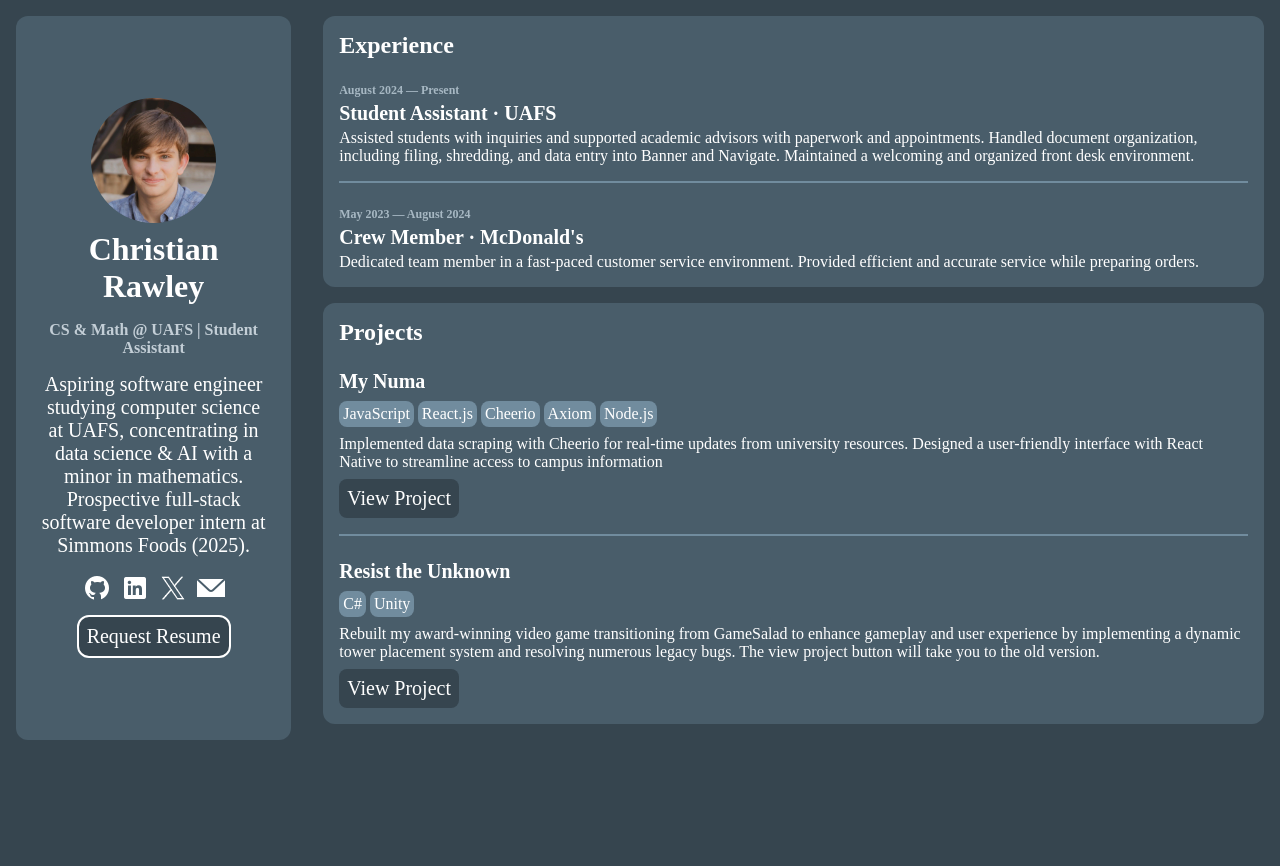
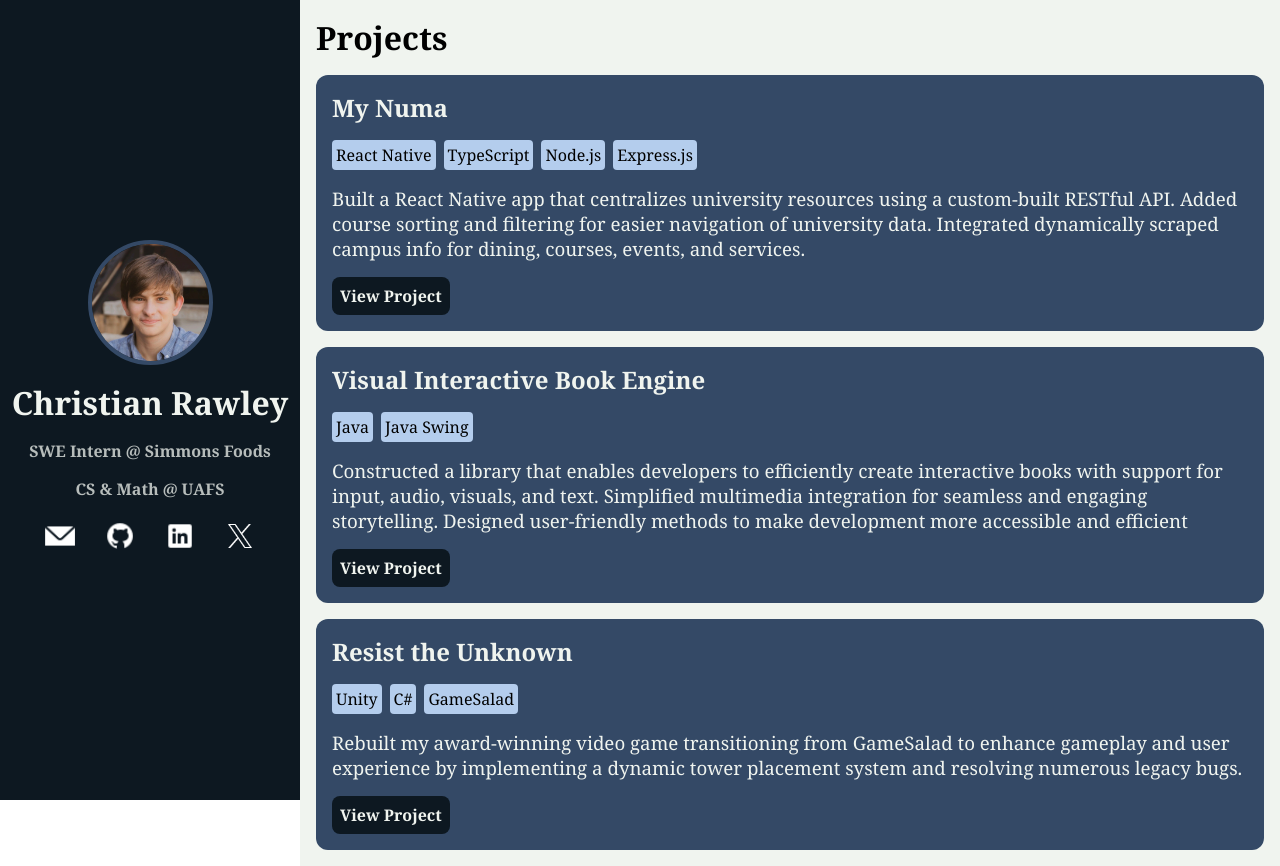
Before and after one commit to ChristianRawley/christianrawley.github.io, a plain HTML site: page index.html in a window 1280 px wide. Before the commit the page ends 800 px from the top, so only its background shows below. Drawn offline with Linux system fonts and the light colour scheme.

Commit message:
revamped for cerawley.com

```diff
--- a/index.html
+++ b/index.html
@@ -1,88 +1,58 @@
 <!DOCTYPE html>
 <html lang="en">
 <head>
-        <meta charset="UTF-8">
     <meta name="viewport" content="width=device-width, initial-scale=1.0">
-        <meta name="description" content="Christian Rawley's portfolio showcasing software engineering projects and skills.">
-        <meta property="og:title" content="Christian Rawley - Portfolio" />
-        <meta property="og:description" content="Welcome to my portfolio! Explore my projects, skills, and experience in software development." />
-        <meta property="og:image" content="src/og_banner.jpg" />
-        <meta property="og:url" content="https://christianrawley.github.io" />
-        <meta property="og:type" content="website" />
-        <meta property="og:site_name" content="Christian Rawley Portfolio" />
-        <meta property="og:locale" content="en_US" />
     <title>Christian Rawley | Portfolio</title>
     <link rel="stylesheet" href="style.css">
 </head>
+
 <body>
-        <div class="container">
-
-            <!-- Profile Container -->
-             <div class="profile-container">
-                <img src="src/pfp.jpg" alt="profile picture">
+    <!--Sidebar-->
+    <div class="sidebar">
+        <img src="src/pfp.jpg">
         <h1>Christian Rawley</h1>
-                <h2>CS & Math @ UAFS | Student Assistant</h2>
-                <p>Aspiring software engineer studying computer science at UAFS, concentrating in data science & AI with a minor in mathematics. Prospective full-stack software developer intern at Simmons Foods (2025).
-                </p>
-                <div class="profile-contacts">
-                    <a href="https://www.github.com/ChristianRawley"><img src="src/github.png" alt="github link"></a>
-                    <a href="https://www.linkedin.com/in/christian-rawley"><img src="src/linkedin.png" alt="linkedin link"></a>
-                    <a href="https://www.x.com/ChristianRawley"><img src="src/x.png" alt="x link"></a>
-                    <a href="mailto:christianrawley0@gmail.com"><img src="src/email.png" alt="email link"></a>
-                </div>
-                <a href="mailto:christianrawley0@gmail.com" style="text-decoration: none; color: white; font-size: 20px; padding: 8px; border-style: solid; border-width: 2px; border-radius: 12px; background-color: #36454f">Request Resume</a>
-             </div>
-
-             <!-- Main Container -->
-              <div class="main-container">
-
-                <!-- Experience -->
-                <div class="experience-container">
-                    <h2 style="font-size: 24px;">Experience</h2>
-                    <div class="experience">
-                        <h4>August 2024 &mdash; Present</h4>
-                        <h2>Student Assistant &middot; UAFS</h2>
-                        <p>Assisted students with inquiries and supported academic advisors with paperwork and appointments. Handled document organization, including filing, shredding, and data entry into Banner and Navigate. Maintained a welcoming and organized front desk environment.</p>
-                    </div>
-                    <hr style="margin-top: 16px; color: #718C9E; border-style: solid;">
-                    <div class="experience">
-                        <h4>May 2023 &mdash; August 2024</h4>
-                        <h2>Crew Member &middot; McDonald's</h2>
-                        <p>Dedicated team member in a fast-paced customer service environment. Provided efficient and accurate service while preparing orders.</p>
+        <h2>SWE Intern @ Simmons Foods</h2>
+        <h2>CS & Math @ UAFS</h2>
+        <div class="socials" style="display: flex; flex-wrap: wrap; gap: 4px; border-radius: 0;">
+            <a href="mailto: christian@cerawley.com" target="_blank"><img src="src/email.png" style="padding: 4px; width: 40px; height: 40px; border: 0; border-radius: 0"></a>
+            <a href="https://www.github.com/ChristianRawley" target="_blank"><img src="src/github.png" style="padding: 4px; width: 40px; height: 40px; border: 0; border-radius: 0"></a>
+            <a href="https://www.linkedin.com/in/christian-rawley" target="_blank"><img src="src/linkedin.png" style="padding: 4px; width: 40px; height: 40px; border: 0; border-radius: 0"></a>
+            <a href="https://www.x.com/ChristianRawley" target="_blank"><img src="src/x.png" style="padding: 4px; width: 40px; height: 40px; border: 0; border-radius: 0"></a>
         </div>
     </div>
 
-
-                <!-- Projects -->
-                <div class="project-container">
-                    <h2 style="font-size: 24px;">Projects</h2>
+    <!--Main-->
+    <div class="main">
+        <h1>Projects</h1>
         <div class="project">
             <h2>My Numa</h2>
-                        <div class="skills">
-                            <p>JavaScript</p>
-                            <p>React.js</p>
-                            <p>Cheerio</p>
-                            <p>Axiom</p>
+            <div class="tags">
+                <p>React Native</p>
+                <p>TypeScript</p>
                 <p>Node.js</p>
+                <p>Express.js</p>
             </div>
-                        <p>Implemented data scraping with Cheerio for real-time updates from university resources. Designed a user-friendly interface with React Native to streamline access to campus information</p>
-                        <div style="margin-top: 8px; display: flex;">
-                            <a href="https://github.com/ChristianRawley/NumaBot" style="background-color: #36454F; padding: 8px; color: white; text-decoration: none; border-radius: 8px; font-size: 20px;">View Project</a>
+            <h3>Built a React Native app that centralizes university resources using a custom-built RESTful API. Added course sorting and filtering for easier navigation of university data. Integrated dynamically scraped campus info for dining, courses, events, and services.</p>
+            <a href="https://github.com/ChristianRawley/MyNuma/releases/tag/0.0.1-alpha" target="_blank">View Project</a>
         </div>
+        <div class="project">
+            <h2>Visual Interactive Book Engine</h2>
+            <div class="tags">
+                <p>Java</p>
+                <p>Java Swing</p>
             </div>
-                    <hr style="margin-top: 16px; color: #718C9E; border-style: solid;">
+            <h3>Constructed a library that enables developers to efficiently create interactive books with support for input, audio, visuals, and text. Simplified multimedia integration for seamless and engaging storytelling. Designed user-friendly methods to make development more accessible and efficient</p>
+            <a href="https://github.com/ChristianRawley/VIBE/releases/tag/v1.0.0-alpha" target="_blank">View Project</a>
+        </div>
         <div class="project">
             <h2>Resist the Unknown</h2>
-                        <div class="skills">
+            <div class="tags">
+                <p>Unity</p>
                 <p>C#</p>
-                            <p>Unity</p>
+                <p>GameSalad</p>
             </div>
-                        <p>Rebuilt my award-winning video game transitioning from GameSalad to enhance gameplay and user experience by implementing a dynamic tower placement system and resolving numerous legacy bugs. The view project button will take you to the old version.</p>
-                        <div style="margin-top: 8px; display: flex;">
-                            <a href="https://gamesalad.com/featured-student-games/resist-the-unknown/" style="background-color: #36454F; padding: 8px; color: white; text-decoration: none; border-radius: 8px; font-size: 20px;">View Project</a>
-                        </div>
-                    </div>
-                </div>
+            <h3>Rebuilt my award-winning video game transitioning from GameSalad to enhance gameplay and user experience by implementing a dynamic tower placement system and resolving numerous legacy bugs.</p>
+            <a href="https://gamesalad.com/featured-student-games/resist-the-unknown/" target="_blank">View Project</a>
         </div>
     </div>
 </body>
--- a/style.css
+++ b/style.css
@@ -1,130 +1,131 @@
-/* color scheme: https://www.canva.com/colors/color-meanings/charcoal/ */
+/* Palette: https://coolors.co/palette/0d1821-344966-b4cded-f0f4ef-bfcc94 */
 
 * {
-  margin: 0;
-  padding: 0;
-  font-family: Cabria, 'sans-serif';
+    margin: 0;
+    padding: 0;
+    box-sizing: border-box;
+    font-family: Cambria;
 }
 
 body {
-  background-color: #36454f;
+    display: flex;
+    flex-direction: column;
+    overflow-x: hidden;
 }
 
-.container {
-  display: flex;
-  flex-wrap: wrap;
+/* Sidebar */
+.sidebar {
+    width: 300px;
+    min-height: 100%;
+    background-color: #0D1821;
+    color: #F0F4EF;
+    position: fixed;
+    justify-content: center;
+    align-items: center;
+    display: flex;
+    flex-direction: column;
 }
 
-.profile-container {
-  margin: 16px;
-  margin-bottom: 0px;
-  padding: 16px;
-  color: white;
-  display: flex;
-  flex-direction: column;
-  justify-content: center;
-  align-items: center;
-  text-align: center;
-  background-color: #495D6A;
-  flex: 1;
-  border-radius: 12px;
+.sidebar img, .sidebar h1, .sidebar h2, .sidebar p {
+    margin: 8px;
+    text-align: center;
 }
 
-.main-container {
-  flex: 4;
+.sidebar img {
+    height: 125px;
+    width: 125px;
+    border-radius: 100%;
+    border: 4px solid #344966;
 }
 
-.profile-container img {
-  width: 125px;
-  height: 125px;
-  border-radius: 100%;
+.sidebar h1 {
+    font-size: 32px;
 }
 
-.profile-container h1 {
-  font-size: 32px;
-  margin: 8px;
+.sidebar h2 {
+    font-size: 16px;
+    opacity: 0.75;
 }
 
-.profile-container h2 {
-  font-size: 16px;
-  margin: 8px;
-  color: #C3CED6;
+.sidebar p {
+    font-size: 20px;
 }
 
-.profile-container p {
-  font-size: 20px;
-  margin: 8px;
-}
-
-.profile-contacts {
-  display: flex;
-  flex-direction: row;
-  justify-content: space-between;
-  margin: 8px;
-}
-
-.profile-container .profile-contacts img {
-  border-radius: 0%;
-  width: 30px;
-  height: 30px;
-  margin-left: 4px;
-  margin-right: 4px;
-}
-
-.experience-container, .project-container {
-  color: white;
-  margin: 16px;
-  padding: 16px;
-  background-color: #495D6A;
-  border-radius: 12px;
-}
-
-.experience {
-  margin-top: 24px;
-}
-
-.experience h4 {
-  color: #A7B8C3;
-  font-size: 12px;
-}
-
-.experience h2, .project h2 {
-  font-size: 20px;
-  margin-top: 4px;
-  margin-bottom: 4px;
-}
-
-.experience p, .project p {
-  font-size: 16px;
+/* Main */
+.main {
+    margin-left: 300px;
+    min-height: 100vh;
+    background-color: #F0F4EF;
+    padding: 16px;
 }
 
 .project {
-  margin-top: 24px;
+    background-color: #344966;
+    color: #F0F4EF;
+    border-radius: 12px;
+    margin-top: 16px;
 }
 
-.project .skills {
-  display: flex;
-  align-items: center;
-  margin-top: 8px;
-  margin-bottom: 8px;
-  flex-wrap: wrap;
-  gap: 4px;
+.project .tags {
+    display: flex;
+    flex-wrap: wrap;
+    gap: 8px;
+    margin-left: 16px;
 }
 
-.project .skills p {
-  padding: 4px;
-  border-width: 1px;
-  background-color: #718C9E;
-  font-size: 16px;
-  border-radius: 8px;
+.tags p {
+    background-color: #B4CDED;
+    border-radius: 4px;
+    color: #000;
+    padding: 4px;
 }
 
+.project h2, .project h3 {
+    padding: 16px;
+}
+
+.project h3 {
+    font-weight: 100;
+}
+
+.project a {
+    display: inline-block;
+    color: #F0F4EF;
+    background-color: #0D1821;
+    padding: 8px;
+    border-radius: 8px;
+    margin-top: 16px;
+    text-align: center;
+    text-decoration: none;
+    border: none;
+    cursor: pointer;
+    font-size: 16px;
+    font-weight: bold;
+    transition: background-color 0.3s ease;
+}
+
+.project a:hover {
+    background-color: #222f41;
+}
+
+/* Mobile styling */
 @media (max-width: 800px) {
-  .container {
-      flex-direction: column;
-  }
+    .sidebar {
+        position: static;
+        width: 100%;
+        min-height: auto;
+        padding: 16px;
+        display: flex;
+        flex-wrap: wrap;
+        flex-direction: column;
+        justify-content: center;
+        align-items: center;
+    }
 
-  .profile-content, .main-content {
-      max-width: none;
-  }
+    .main {
+        margin-left: 0;
+        width: 100%;
+        padding: 16px;
+        box-sizing: border-box;
+    }
 }
```
Also changed, not shown: src/og_banner.jpg (deleted). Lines whose indentation alone changed are shown as unchanged.
